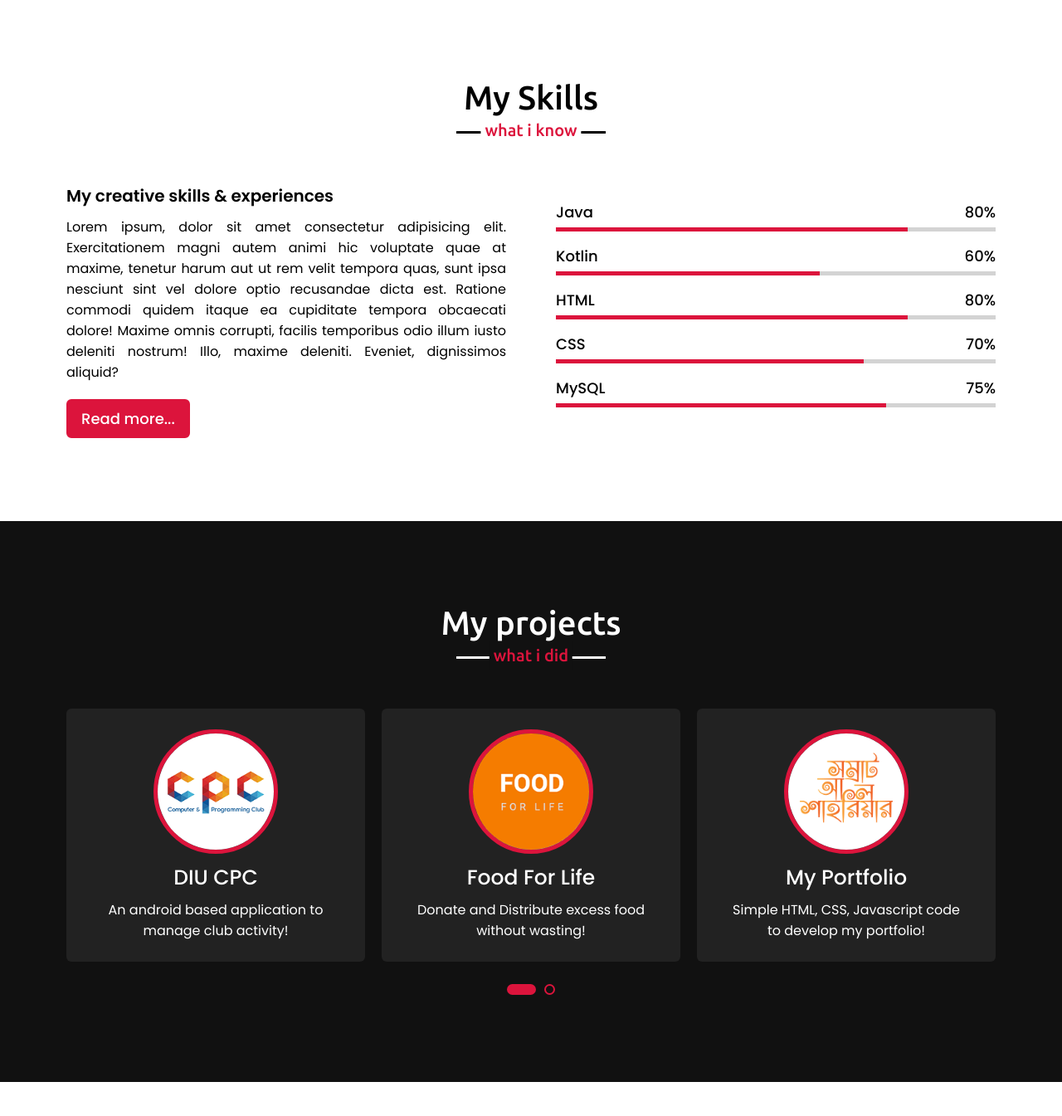
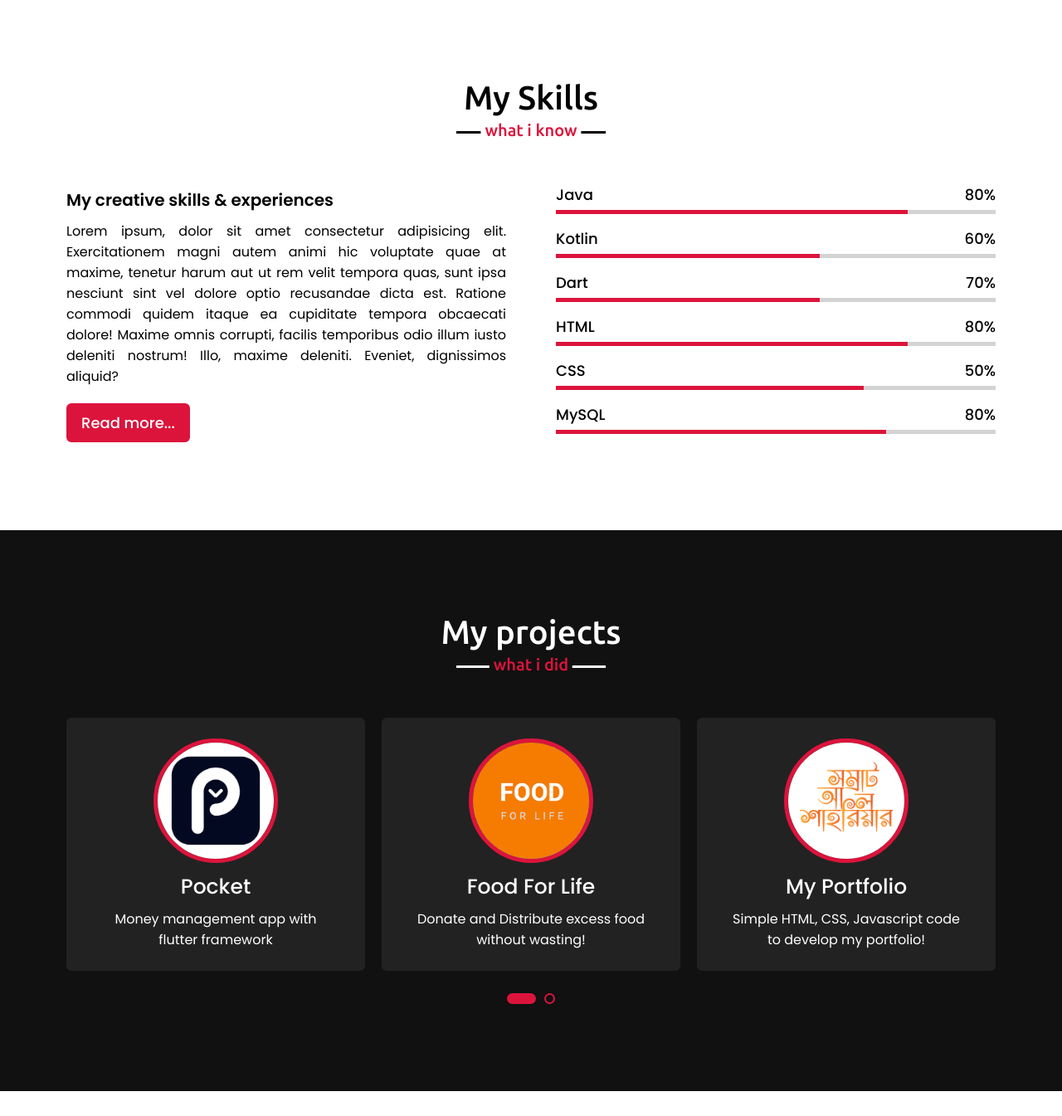
Before and after one commit to SamratAlShahriar/samratalshahriar.github.io, a PHP site: page / in a window 1280 px wide. Shown: the part 2240-3585 px from the top of the page at 83% size. Run offline with PHP 8.4, Linux system fonts and the light colour scheme; some libraries are stand-ins or nearby versions.

Commit message:
project and cv update 04mar23 v1

```diff
--- a/index.html
+++ b/index.html
@@ -30,13 +30,13 @@
     <div class="popup-screen">
         <div class="popup-box">
             <div class="popup-header">
-                <a id="btn-down" href="resume/resume1.pdf" download="samratalshahriar">
+                <a id="btn-down" href="resume/resume2.pdf" download="samratalshahriar">
                     Download <i class="fa fa-download down"></i></a>
 
                 <span id="popup-btn-close"><i class="fas fa-close pclose"></i></span>
             </div>
             <!-- <object class="popuppdf" data="resume/resume1.pdf" type="application/pdf"></object> -->
-            <embed class="popuppdf" src="resume/resume1.pdf#toolbar=0" type="application/pdf"></embed>
+            <embed class="popuppdf" src="resume/resume2.pdf#toolbar=0" type="application/pdf"></embed>
             <!-- <iframe  src="resume/resume1.pdf" class="popuppdf"></iframe> -->
         </div>
 
@@ -194,6 +194,15 @@
                         </div>
                         <div class="line kotlin"></div>
                     </div>
+
+                    <div class="bars">
+                        <div class="info">
+                            <span>Dart</span>
+                            <span>70%</span>
+                        </div>
+                        <div class="line kotlin"></div>
+                    </div>
+
                     <div class="bars">
                         <div class="info">
                             <span>HTML</span>
@@ -204,14 +213,14 @@
                     <div class="bars">
                         <div class="info">
                             <span>CSS</span>
-                            <span>70%</span>
+                            <span>50%</span>
                         </div>
                         <div class="line css"></div>
                     </div>
                     <div class="bars">
                         <div class="info">
                             <span>MySQL</span>
-                            <span>75%</span>
+                            <span>80%</span>
                         </div>
                         <div class="line mysql"></div>
                     </div>
@@ -227,15 +236,19 @@
             <div class="carousel owl-carousel">
                 <div class="card">
                     <div class="box">
-                        <img src="images/logos/diucpc.png" alt="" />
-                        <div class="text">DIU CPC</div>
-                        <p>An android based application to manage club activity!</p>
+                        <a href="https://github.com/SamratAlShahriar/expense_tracker_app" target="_blank">
+                            <img src="images/logos/pocket.png" alt="pocket logo" />
+                        </a>
+                        <div class="text">Pocket</div>
+                        <p>Money management app with flutter framework</p>
                     </div>
                 </div>
 
                 <div class="card">
                     <div class="box">
-                        <img src="images/logos/ffl.png" alt="" />
+                        <a href="https://github.com/SamratAlShahriar/foodforlife" target="_blank">
+                            <img src="images/logos/ffl.png" alt="" />
+                        </a>
                         <div class="text">Food For Life</div>
                         <p>Donate and Distribute excess food without wasting!</p>
                     </div>
@@ -243,7 +256,9 @@
 
                 <div class="card">
                     <div class="box">
+                        <a href="#" target="_blank">
                         <img src="images/logos/sasbn.png" alt="" />
+                    </a>
                         <div class="text">My Portfolio</div>
                         <p>Simple HTML, CSS, Javascript code to develop my portfolio!</p>
                     </div>
@@ -251,9 +266,11 @@
 
                 <div class="card">
                     <div class="box">
-                        <img src="images/logos/lms.png" alt="" />
-                        <div class="text">LMS</div>
-                        <p>A java swing based project for library management!</p>
+                        <a href="https://github.com/SamratAlShahriar/eco_bee_weather_app_flutter" target="_blank">
+                            <img src="images/logos/ecobee.png" alt="" />
+                        </a>
+                        <div class="text">eco-bee</div>
+                        <p>a weather update application using flutter framework</p>
                     </div>
                 </div>
             </div>
--- a/script.js
+++ b/script.js
@@ -39,7 +39,7 @@ $(document).ready(function () {
 
 
 
-    var workList = ["Developer", "Blogger", "Designer"];
+    var workList = ["App Developer", "Contest Programmer", "Blogger"];
 
     // typing animation script
     var typed = new Typed(".typing", {
--- a/style.css
+++ b/style.css
@@ -737,14 +737,16 @@ footer {
     margin: 10px 0 7px 0;
 }
 
-.projects .carousel .card img {
+.projects .carousel .card div img {
     height: 150px;
     width: 150px;
+    cursor: pointer;
     object-fit: cover;
     border-radius: 50%;
     border: 5px solid crimson;
     transition: all 0.3s ease;
 }
+
 
 .owl-dots {
     text-align: center;
```
Also changed, not shown: images/logos/ecobee.png (added), images/logos/pocket.png (added), 1 other file.
